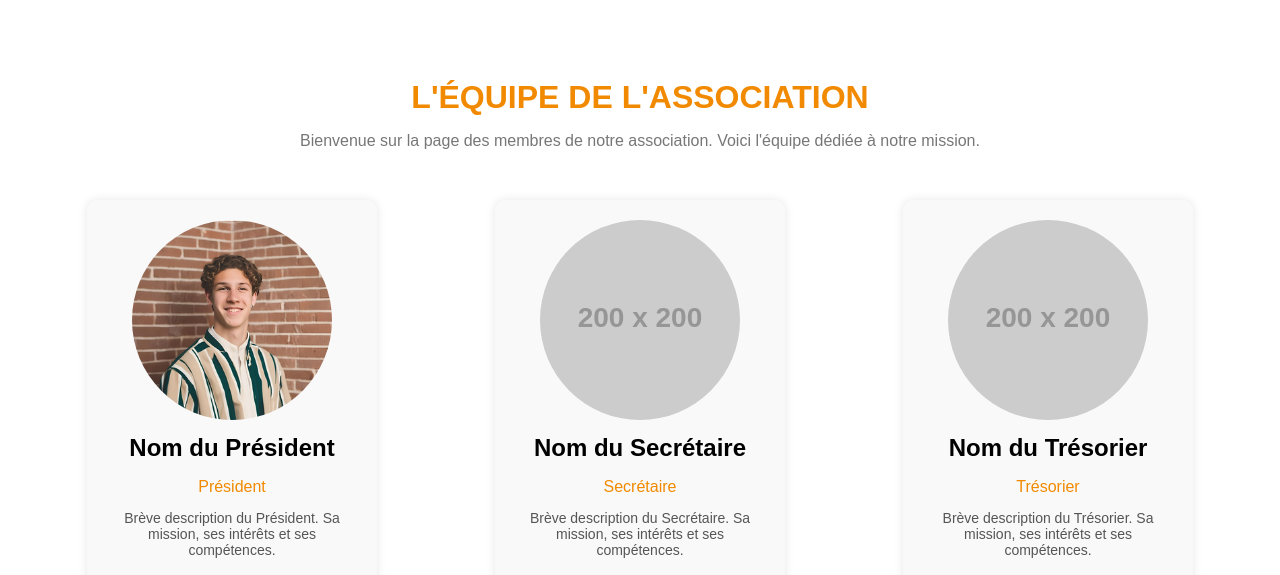
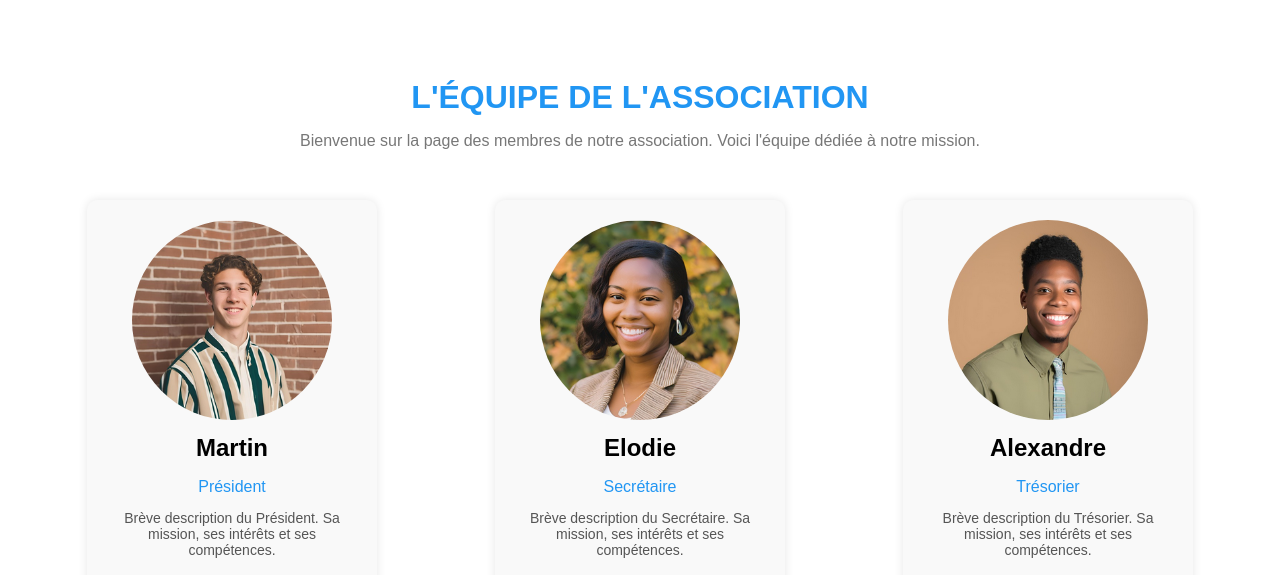
Before and after one commit to VASDV-Edu-2024/AE_Rendre_un_travail_propore, a plain HTML site: page members.html in a window 1280 px wide. Shown: the top 575 px of the page. Drawn offline with Linux system fonts and the light colour scheme; placeholder pictures from the web are drawn by us.

Commit message:
modifications

```diff
--- a/members.css
+++ b/members.css
@@ -8,7 +8,7 @@ body {
 }
 
 .team-section h1 {
-    color: #f18a00;
+    color: rgb(33, 150, 243);
     margin-bottom: 10px;
 }
 
@@ -46,7 +46,7 @@ body {
 }
 
 .role {
-    color: #f18a00;
+    color: rgb(33, 150, 243);
     margin-bottom: 10px;
 }
 
@@ -64,5 +64,5 @@ body {
 }
 
 .social-links a:hover {
-    color: #f18a00;
+    color: rgb(33, 150, 243);
 }
--- a/members.html
+++ b/members.html
@@ -14,7 +14,7 @@
         <div class="team-members">
             <div class="member">
                 <img src="images/prez_asso.png" alt="Nom du Président">
-                <h2>Nom du Président</h2>
+                <h2>Martin</h2>
                 <p class="role">Président</p>
                 <p class="bio">Brève description du Président. Sa mission, ses intérêts et ses compétences.</p>
                 <div class="social-links">
@@ -24,8 +24,8 @@
                 </div>
             </div>
             <div class="member">
-                <img src="https://via.placeholder.com/200" alt="Nom du Secrétaire">
-                <h2>Nom du Secrétaire</h2>
+                <img src="images/secrétaire.png" alt="Nom du Secrétaire">
+                <h2>Elodie</h2>
                 <p class="role">Secrétaire</p>
                 <p class="bio">Brève description du Secrétaire. Sa mission, ses intérêts et ses compétences.</p>
                 <div class="social-links">
@@ -35,8 +35,8 @@
                 </div>
             </div>
             <div class="member">
-                <img src="https://via.placeholder.com/200" alt="Nom du Trésorier">
-                <h2>Nom du Trésorier</h2>
+                <img src="images/trésorier.png" alt="Nom du Trésorier">
+                <h2>Alexandre</h2>
                 <p class="role">Trésorier</p>
                 <p class="bio">Brève description du Trésorier. Sa mission, ses intérêts et ses compétences.</p>
                 <div class="social-links">
```
Also changed, not shown: images/secrétaire.png (added), images/trésorier.png (added).
